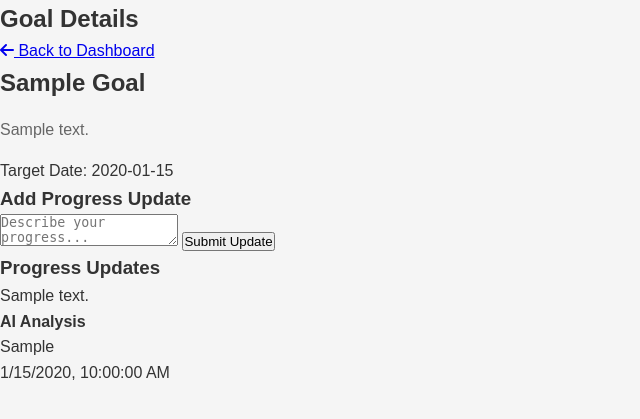
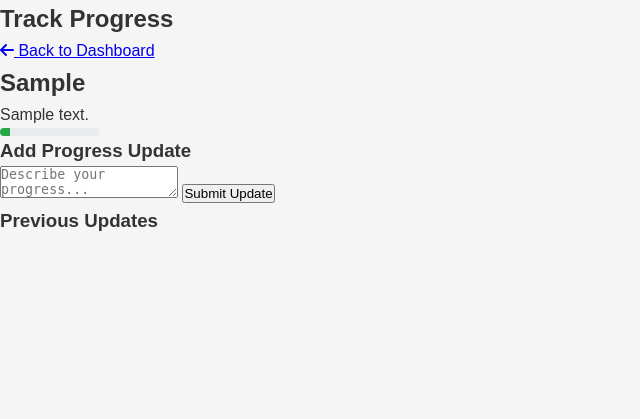
Before and after one commit to hotshot1799/AI-powered-goal-tracker, a Flask app: template templates/goal_details.html in a window 1280 px wide. Shown: the top 419 px of the page, without its empty margins (0-640 px from the left). Run offline with Flask 2, Linux system fonts and the light colour scheme; tables that the repository leaves empty hold one stand-in row (values such as "Sample post"); the template is opened without the code that fills it: values that come from a table or form of the project are taken from there, most other values are stand-ins (such as "Sample title", 1, 10 or a date in 2020).

Commit message:
Update goal_details.html

```diff
--- a/templates/goal_details.html
+++ b/templates/goal_details.html
@@ -3,25 +3,28 @@
 <head>
     <meta charset="UTF-8">
     <meta name="viewport" content="width=device-width, initial-scale=1.0">
-    <title>Goal Details - Goal Tracker</title>
+    <title>Track Progress - Goal Tracker</title>
     <link href="https://cdnjs.cloudflare.com/ajax/libs/font-awesome/6.0.0/css/all.min.css" rel="stylesheet">
     <link rel="stylesheet" href="{{ url_for('static', filename='styles.css') }}">
 </head>
 <body>
+    <div class="alert-container"></div>
+
     <nav class="navbar">
-        <h1>Goal Details</h1>
-        <div class="user-menu">
-            <a href="/dashboard" class="back-btn">
-                <i class="fas fa-arrow-left"></i> Back to Dashboard
-            </a>
-        </div>
+        <h1>Track Progress</h1>
+        <a href="/dashboard" class="back-btn">
+            <i class="fas fa-arrow-left"></i> Back to Dashboard
+        </a>
     </nav>
 
     <div class="container">
         <div class="goal-details">
-            <h2>{{ goal.category }} Goal</h2>
-            <p class="goal-description">{{ goal.description }}</p>
-            <p class="goal-target">Target Date: {{ goal.target_date.strftime('%Y-%m-%d') }}</p>
+            <h2>{{ goal.category }}</h2>
+            <p>{{ goal.description }}</p>
+            <div class="progress-bar">
+                <div class="progress-fill" style="width: {{ progress }}%"></div>
+                <span>{{ progress }}%</span>
+            </div>
         </div>
 
         <div class="update-section">
@@ -32,13 +35,13 @@
                     placeholder="Describe your progress..."
                     required
                 ></textarea>
-                <button type="submit" class="submit-btn">Submit Update</button>
+                <button type="submit">Submit Update</button>
             </form>
         </div>
 
-        <div class="updates-container">
-            <h3>Progress Updates</h3>
-            <div id="updates-list"></div>
+        <div class="updates-list">
+            <h3>Previous Updates</h3>
+            <div id="updates-container"></div>
         </div>
     </div>
 
@@ -63,51 +66,16 @@
             .then(data => {
                 if (data.success) {
                     document.getElementById('update-text').value = '';
-                    fetchUpdates();
+                    location.reload();  // Refresh to show new progress
                 } else {
-                    throw new Error(data.error || 'Failed to add update');
+                    throw new Error(data.error || 'Failed to update progress');
                 }
             })
             .catch(error => {
                 console.error('Error:', error);
-                alert('Failed to add update');
+                showErrorMessage('Failed to update progress');
             });
         }
-
-        function fetchUpdates() {
-            fetch(`/get_updates/${goalId}`)
-                .then(response => response.json())
-                .then(data => {
-                    if (data.success) {
-                        const container = document.getElementById('updates-list');
-                        container.innerHTML = '';
-
-                        data.updates.forEach(update => {
-                            container.appendChild(createUpdateElement(update));
-                        });
-                    }
-                })
-                .catch(error => console.error('Error:', error));
-        }
-
-        function createUpdateElement(update) {
-            const div = document.createElement('div');
-            div.className = 'update-card';
-            div.innerHTML = `
-                <p class="update-text">${update.text}</p>
-                <div class="ai-analysis">
-                    <h4>AI Analysis</h4>
-                    <p>${update.analysis}</p>
-                </div>
-                <div class="update-meta">
-                    <span>${new Date(update.created_at).toLocaleString()}</span>
-                </div>
-            `;
-            return div;
-        }
-
-        // Load updates on page load
-        document.addEventListener('DOMContentLoaded', fetchUpdates);
     </script>
 </body>
 </html>
```
